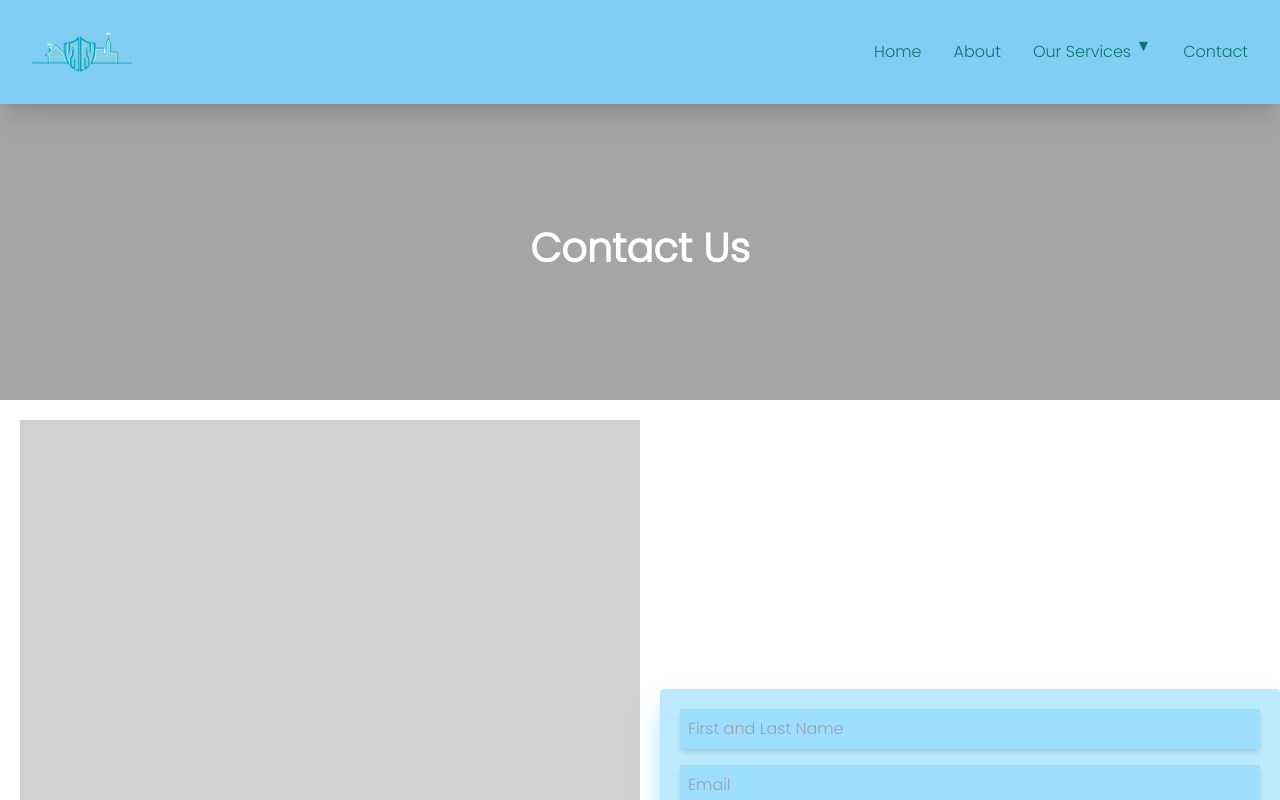
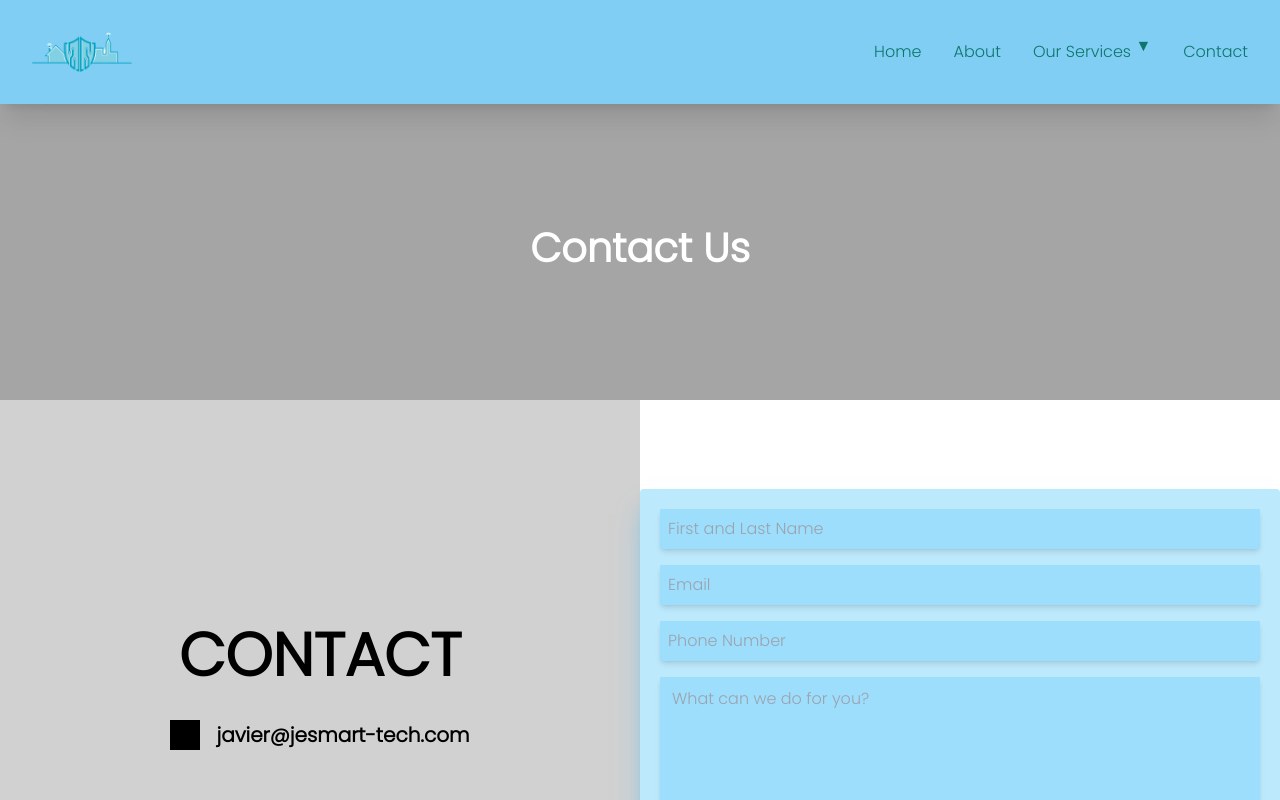
Before and after one commit to GaelCruz/je-smart-tech-pro, a React (Vite) app in the folder front-end/: page /contact in a window 1280 px wide. Shown: the top 800 px of the page. Built offline with nearby package versions, Linux system fonts and the light colour scheme.

Commit message:
fixed Carousel in homepage

```diff
--- a/front-end/src/Components/ContactForm.jsx
+++ b/front-end/src/Components/ContactForm.jsx
@@ -22,7 +22,7 @@ export const ContactForm = () => {
   };
 
   return (
-    <div className="w-full ">
+    <div className="w-full">
        <form ref={form} onSubmit={sendEmail} action="submit" className='space-y-4 p-5 my-10 rounded max-w-2xl mx-auto bg-sky-300/50 shadow-xl shadow-sky-400/50' required>
 
         <input type="text" name='from_name' placeholder='First and Last Name' className='p-2 w-full bg-sky-300/50 shadow-md ring-none focus:outline-none' required/>
--- a/front-end/src/css-files/Contact.css
+++ b/front-end/src/css-files/Contact.css
@@ -1,7 +1,9 @@
 .container {
+    width: 100%;
     display: flex;
-    justify-content: space-between;
+    justify-content:space-between;
     align-items: center;
+
 }
 
 .contact {
@@ -9,11 +11,11 @@
     flex-direction: column;
     align-items: center;
     text-align: center;
+    height: 80vh;
     justify-content: center;
-    height: 1000px;
     width: 100%;
     background-color: rgb(209, 209, 209);
-    margin: 20px;
+
 }
 
 .contact h1 {
--- a/front-end/src/views/Home.jsx
+++ b/front-end/src/views/Home.jsx
@@ -276,7 +276,7 @@ export default function Home() {
         <h1 className='lg:text-5xl sm:text-3xl text-xl'>See Our Work</h1>
       </div>
 
-      <div className="container mx-auto p-4 relative">
+      <div className="p-10">
         <Carousel slides={slides} />
       </div>
 
```
Also changed, not shown: front-end/src/Components/Carousel.jsx (line endings or trailing spaces).
